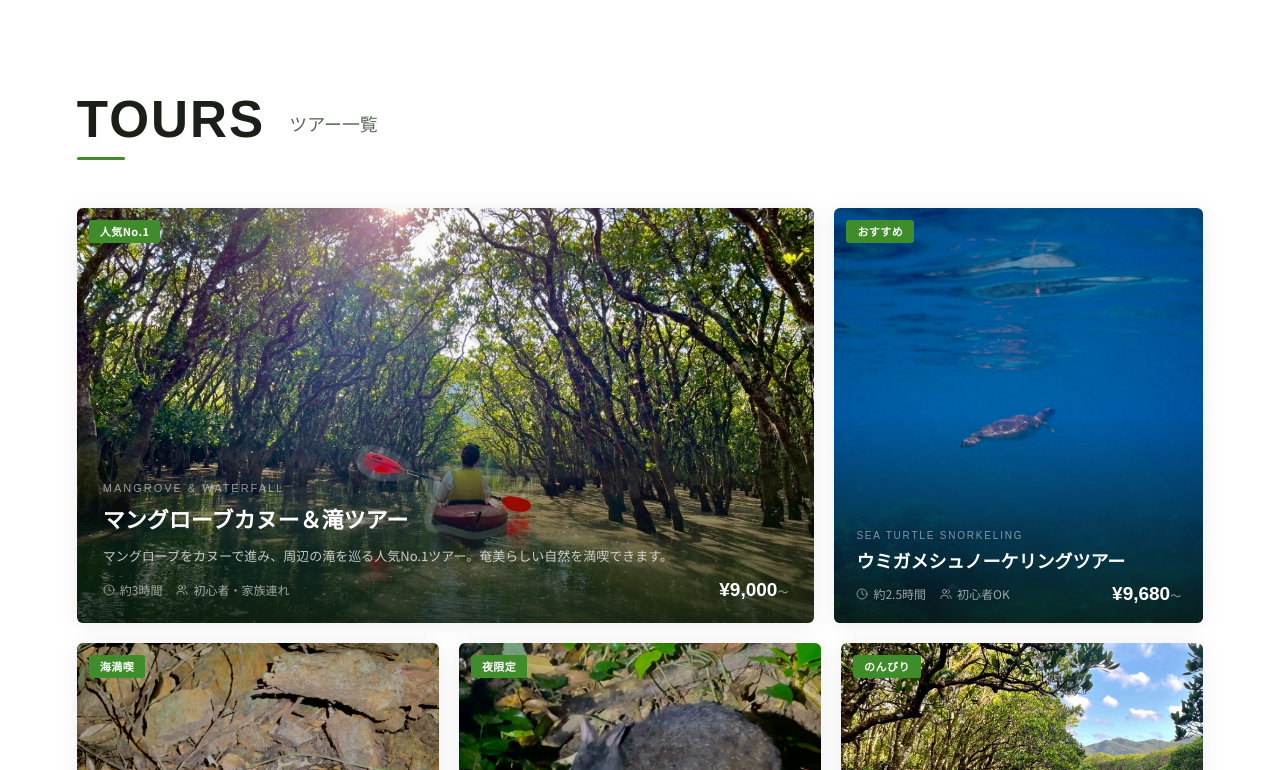
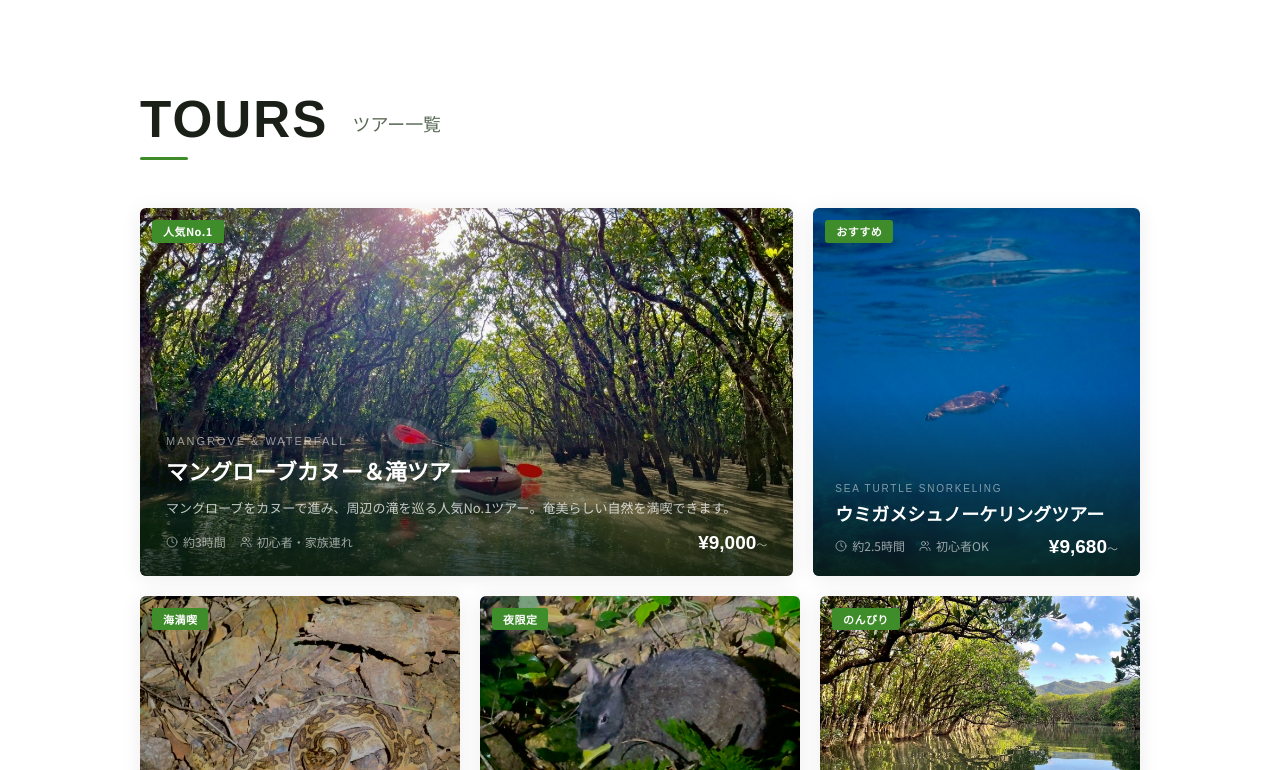
Before and after one commit to ikucha-portfolio/amami-guide-redesign, a React (Vite) app: page / in a window 1280 px wide. Shown: the part 750-1520 px from the top of the page. Built offline with nearby package versions, Linux system fonts and the light colour scheme.

Commit message:
refactor: セクション幅と共通ヘッダーを統一

```diff
--- a/src/components/Contact.jsx
+++ b/src/components/Contact.jsx
@@ -33,7 +33,6 @@ export default function Contact() {
       <div
   style={{
     ...CONTAINER,
-          maxWidth: "1000px",
     position: "relative",
     zIndex: 1,
   }}
--- a/src/components/Faq.jsx
+++ b/src/components/Faq.jsx
@@ -25,11 +25,10 @@ export default function Faq() {
   }}
 >
   <div
-    style={{
-      ...CONTAINER,
-      maxWidth: "860px",
-    }}
-  >
+  style={{
+    ...CONTAINER,
+  }}
+>
     <SectionHeader
       title="FAQ"
       subtitle="よくある質問"
--- a/src/components/Tours.jsx
+++ b/src/components/Tours.jsx
@@ -2,6 +2,11 @@ import { TOURS, COLORS } from "../siteData";
 import { ImageWithFallback } from "./ImageWithFallback";
 import { Clock, Users } from "lucide-react";
 import SectionHeader from "./common/SectionHeader";
+import {
+  SECTION,
+  CONTAINER_WIDE,
+} from "../styles/designSystem";
+
 const C = COLORS;
 
 const cardBase = {
@@ -15,17 +20,17 @@ export default function Tours({
   onSelectTour,
 }) {
   return (
+
     <section
   id="tours"
   style={{
-        padding: "96px 6%",
+    ...SECTION,
     background: C.white,
   }}
 >
 <div
   style={{
-          maxWidth: "1280px",
-          margin: "0 auto",
+    ...CONTAINER_WIDE,
   }}
 >
        <SectionHeader
--- a/src/styles/designSystem.js
+++ b/src/styles/designSystem.js
@@ -5,12 +5,12 @@ export const SECTION = {
 };
 
 export const CONTAINER = {
-  maxWidth: "1200px",
+  maxWidth: "860px",
   margin: "0 auto",
 };
 
 export const CONTAINER_WIDE = {
-  maxWidth: "1280px",
+  maxWidth: "1000px",
   margin: "0 auto",
 };
 
```
Lines whose indentation alone changed are shown as unchanged.
